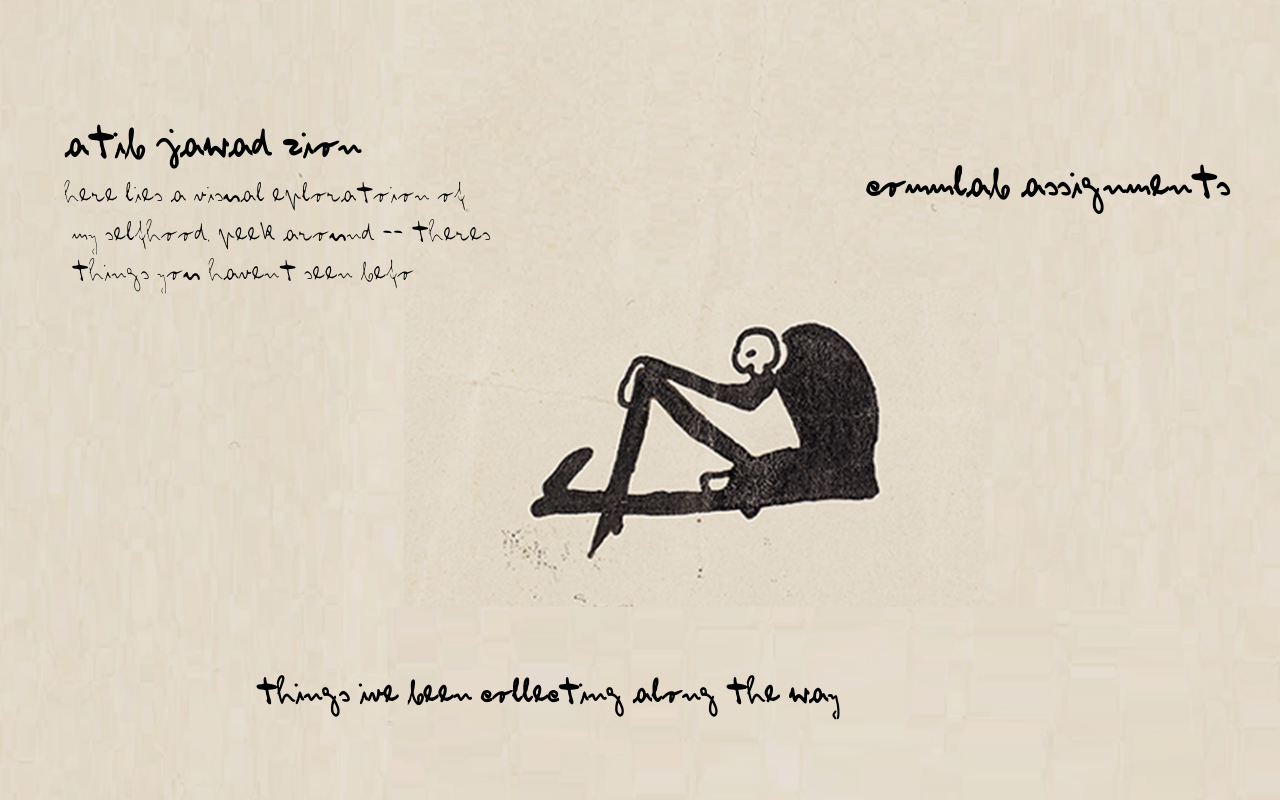
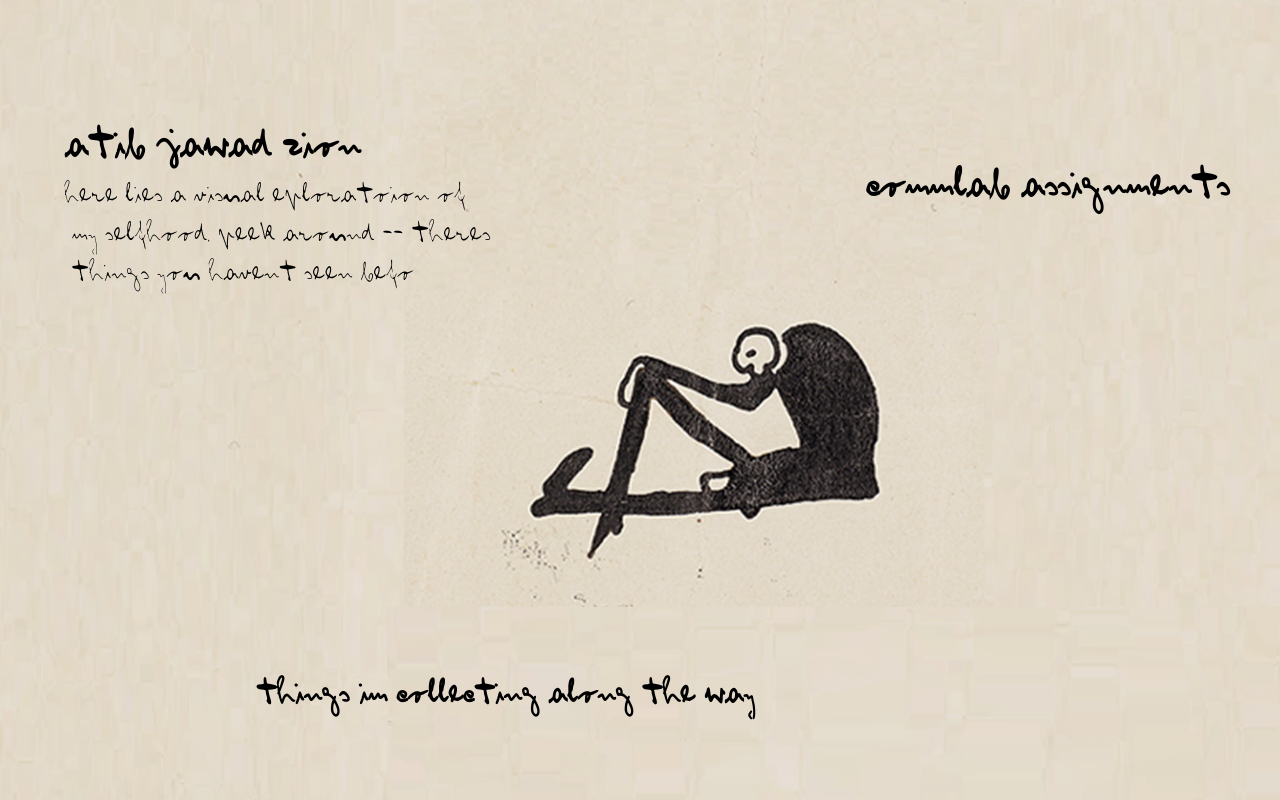
Before and after one commit to zion-off/portfolio, a plain HTML site: page index.html in a window 1280 px wide. Drawn offline with Linux system fonts and the light colour scheme.

Commit message:
*blog title

```diff
--- a/index.html
+++ b/index.html
@@ -22,7 +22,6 @@
         canvas.style.top = '0';
         canvas.style.left = '0';
         canvas.style.height = '100%';
-        canvas.style.zIndex = '10';
 
         // get canvas 2D context and set him correct size
         var ctx = canvas.getContext('2d');
@@ -76,7 +75,7 @@
     </div>
 
     <div id="blog">
-        <h2><a href="http://whatszionthinking.com">things ive been collecting along the way</a></h2>
+        <h2><a href="http://whatszionthinking.com">things im collecting along the way</a></h2>
     </div>
 
 </body>
--- a/style.css
+++ b/style.css
@@ -45,6 +45,7 @@ a:link, a:visited {
 
 #commlab {
     font-family: Kafka, sans-serif;
+    z-index: 2;
     font-size: 2.5vw;
     position: absolute;
     top: 15vh;
```
Also changed, not shown: 1 other file.
